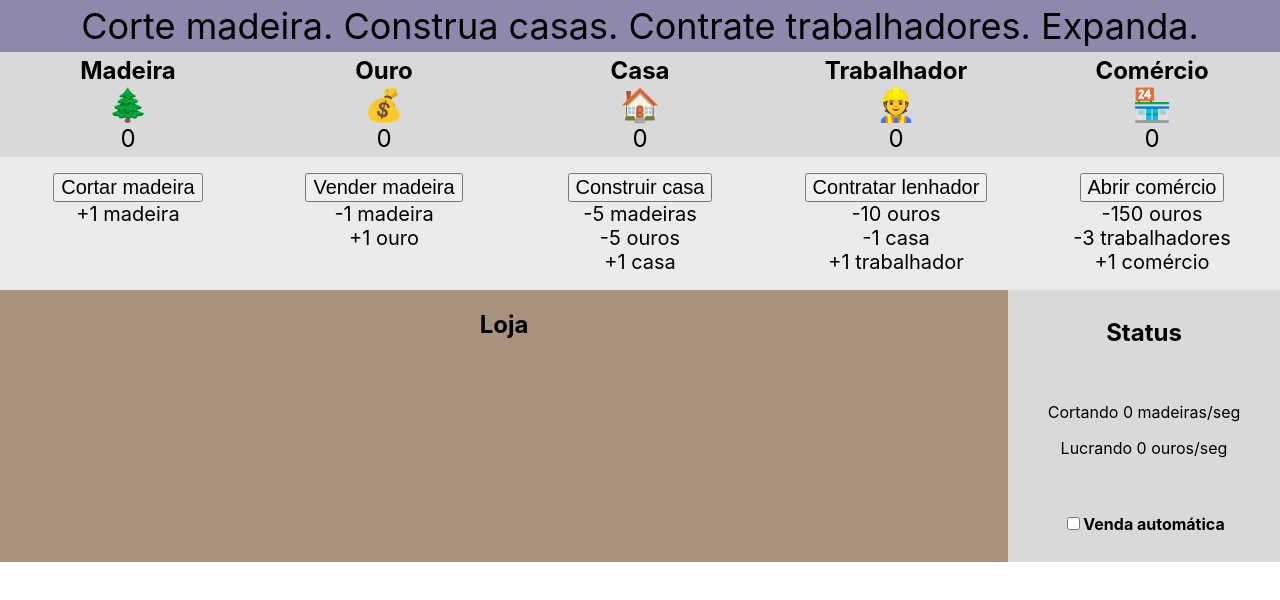
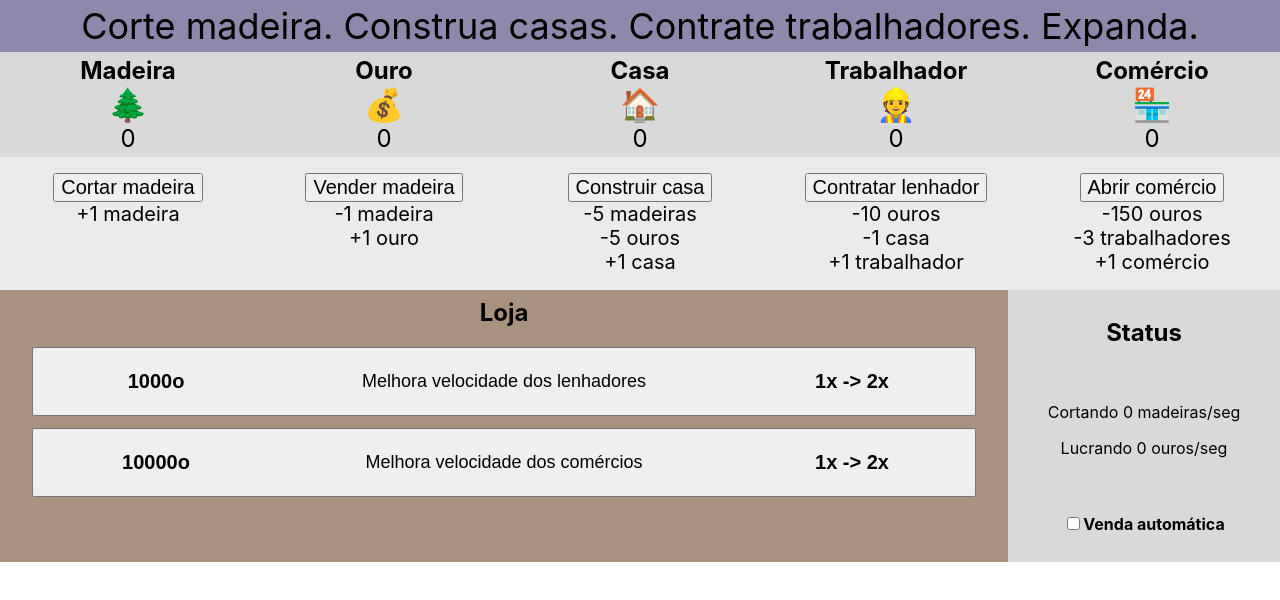
Before and after one commit to gabdumal/book_reidita, a React (Create React App) app: page / in a window 1280 px wide. Shown: the top 600 px of the page. Built offline with nearby package versions, Linux system fonts and the light colour scheme.

Commit message:
Implementa loja de upgrades

```diff
--- a/src/App.js
+++ b/src/App.js
@@ -30,6 +30,11 @@ export default function App() {
   });
 
   const [vendaAutomatica, setVendaAutomatica] = useState(false);
+
+  const [upgrades, setUpgrades] = useState({
+    lenhadores: 1000,
+    comercios: 10000
+  });
 
   function executaTransacao(id, multiplicador = 1) {
     switch (id) {
@@ -65,6 +70,15 @@ export default function App() {
     }
   }
 
+  function compraUpgrade(id) {
+    const processo = id === "lenhadores" ? "cortar" : "vender";
+    if (estoque.ouro >= upgrades[id]) {
+      setEstoque((prevState) => ({ ...prevState, ouro: prevState.ouro - upgrades[id] }));
+      setProcessos((prevState) => ({ ...prevState, [processo]: prevState[processo] + 1 }));
+      setUpgrades((prevState) => ({ ...prevState, [id]: Math.round(prevState[id] * 2.25) }));
+    }
+  }
+
   useEffect(() => {
     const intervalo = setInterval(() => {
       executaTransacao("cortar", estoque.trabalhador * processos.cortar);
@@ -75,9 +89,14 @@ export default function App() {
     return () => clearInterval(intervalo);
   });
 
-  const handleClick = (e) => {
+  const handleClickAcao = (e) => {
     const id = e.target.id;
     executaTransacao(id.slice(0, -3));
+  };
+
+  const handleClickUpgrade = (e) => {
+    const id = e.currentTarget.id;
+    compraUpgrade(id.slice(0, -3));
   };
 
   const handleChange = () => {
@@ -88,8 +107,8 @@ export default function App() {
     <div className="App">
       <Cabecalho />
       <Recursos estoque={estoque} />
-      <Acoes transacoes={transacoes} handleClick={handleClick} />
-      <Rodape estoque={estoque} transacoes={transacoes} processos={processos} vendaAutomatica={vendaAutomatica} handleChange={handleChange} />
+      <Acoes transacoes={transacoes} handleClick={handleClickAcao} />
+      <Rodape estoque={estoque} transacoes={transacoes} processos={processos} vendaAutomatica={vendaAutomatica} upgrades={upgrades} handleChange={handleChange} handleClick={handleClickUpgrade} />
     </div>
   );
 }
--- a/src/components/Loja/Loja.css
+++ b/src/components/Loja/Loja.css
@@ -1,4 +1,29 @@
 .Loja {
     flex: 1 1 0px;
     background-color: #AA937E;
+    padding-inline: 32px;
+    padding-block: 8px;
 }
+
+.Loja>h1 {
+    margin-top: 0px;
+}
+
+.lista-upgrades {
+    display: flex;
+    flex-direction: column;
+    gap: 12px;
+}
+
+.upgrade {
+    display: grid;
+    align-items: center;
+    grid-template: 1fr / 1fr 2fr 1fr;
+    font-size: 18px;
+}
+
+.upgrade p:nth-child(1),
+.upgrade p:nth-child(3) {
+    font-weight: 600;
+    font-size: 20px;
+}
--- a/src/components/Loja/Loja.js
+++ b/src/components/Loja/Loja.js
@@ -1,9 +1,25 @@
 import './Loja.css';
 
 export default function Loja(props) {
+    const upgrades = props.upgrades;
+    const processos = props.processos;
     return (
         <section className='Loja'>
             <h1>Loja</h1>
+            <div className='lista-upgrades'>
+                <Upgrade id="lenhadoresBtn" custo={upgrades.lenhadores} texto="Melhora velocidade dos lenhadores" velocidade={processos.cortar} handleClick={props.handleClick} />
+                <Upgrade id="comerciosBtn" custo={upgrades.comercios} texto="Melhora velocidade dos comércios" velocidade={processos.vender} handleClick={props.handleClick} />
+            </div>
         </section>
     );
 }
+
+function Upgrade(props) {
+    return (
+        <button id={props.id} className='upgrade' onClick={props.handleClick}>
+            <p>{props.custo}o</p>
+            <p>{props.texto}</p>
+            <p>{props.velocidade}x -{'>'} {props.velocidade + 1}x</p>
+        </button>
+    );
+}
--- a/src/components/Rodape/Rodape.js
+++ b/src/components/Rodape/Rodape.js
@@ -5,7 +5,7 @@ import Status from '../Status/Status.js'
 export default function Rodape(props) {
     return (
         <footer className='Rodape'>
-            <Loja />
+            <Loja processos={props.processos} upgrades={props.upgrades} handleClick={props.handleClick} />
             <Status estoque={props.estoque} transacoes={props.transacoes} processos={props.processos} vendaAutomatica={props.vendaAutomatica} handleChange={props.handleChange} />
         </footer>
     );
```
